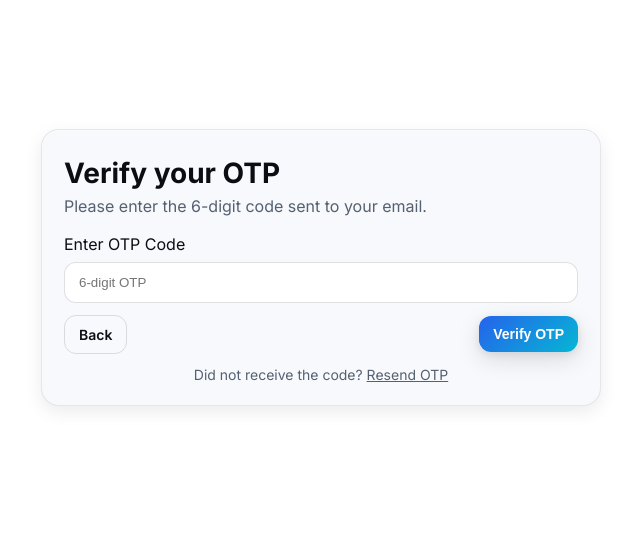
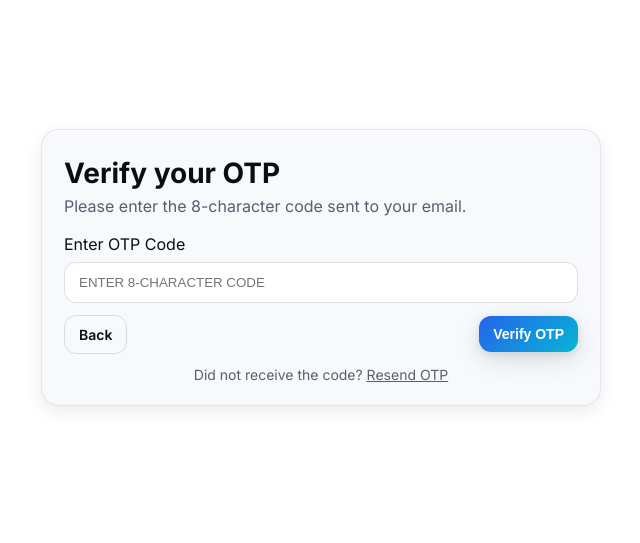
Before and after one commit to MrRoot07/foj-, a PHP site: page /foj--main/verify-otp.php in a window 1280 px wide. Shown: the part 166-709 px from the top of the page, without its empty margins (319-959 px from the left). Run offline with PHP 8.4, Linux system fonts and the light colour scheme; a user stored in the database is signed in.

Commit message:
remove 6 digits

```diff
--- a/verify-otp.php
+++ b/verify-otp.php
@@ -13,7 +13,7 @@ if (!isset($_SESSION['Email'])) {
 $message = '';
 
 if ($_SERVER["REQUEST_METHOD"] == "POST") {
-    $enteredOtp = $_POST['otpCode'];
+    $enteredOtp = strtoupper(trim($_POST['otpCode'])); // Convert to uppercase and trim whitespace
 
     if ($enteredOtp == $_SESSION['OTP']) {
         $email = $_SESSION['Email'];
@@ -307,7 +307,7 @@ $companyName = "FOJ Express";
     <main>
         <div class="auth-card">
             <h1>Verify your OTP</h1>
-            <p class="lead">Please enter the 6-digit code sent to your email.</p>
+            <p class="lead">Please enter the 8-character code sent to your email.</p>
 
             <?php if (!empty($message)): ?>
                 <div class="alert"><?= $message; ?></div>
@@ -316,8 +316,8 @@ $companyName = "FOJ Express";
             <form method="POST" action="verify-otp.php" novalidate>
                 <div class="field">
                     <label for="otpCode">Enter OTP Code</label>
-                    <input id="otpCode" type="text" name="otpCode" required inputmode="numeric" pattern="[0-9]{6}"
-                        placeholder="6-digit OTP" />
+                    <input id="otpCode" type="text" name="otpCode" required inputmode="text" pattern="[A-HJ-NP-Z2-9]{8}" style="text-transform: uppercase;"
+                        placeholder="Enter 8-character code" maxlength="8" />
                 </div>
 
                 <div class="actions">
```
